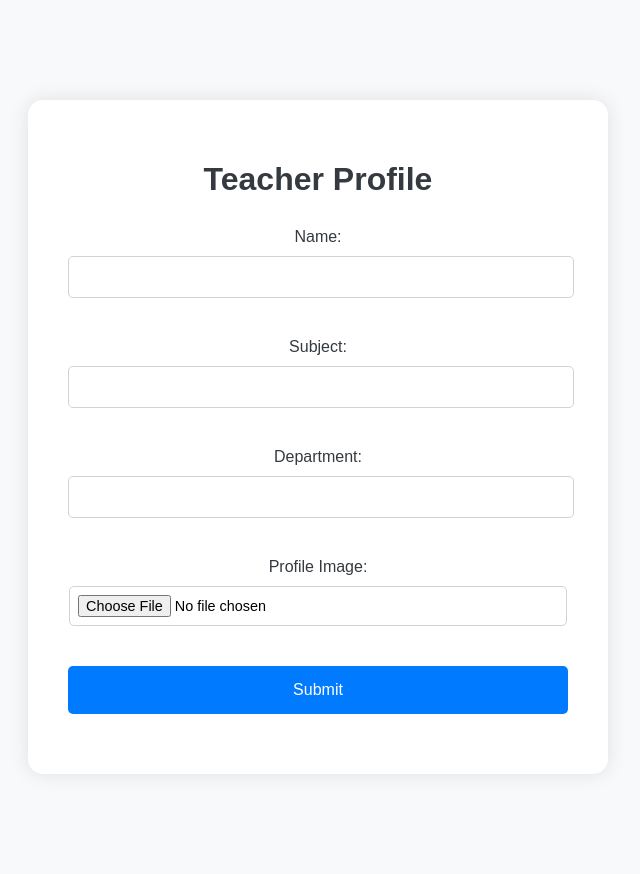
After one commit to MRC-ESA/esa-timetabling, a Flask app: page /teacher in a window 1280 px wide. The commit adds this page. Shown: the whole page, without its empty margins (322-962 px from the left). Run offline with Flask 3, Linux system fonts and the light colour scheme.

Commit message:
Add Teacher table

```diff
--- a/app.py
+++ b/app.py
@@ -1,9 +1,19 @@
-from flask import Flask, render_template, request, jsonify
+from flask import Flask, render_template, request, jsonify, redirect
 from flask_sqlalchemy import SQLAlchemy
+import os
+from werkzeug.utils import secure_filename
+
+ALLOWED_EXTENSIONS = {'png', 'jpg', 'jpeg', 'gif'}
+
+
+def allowed_file(filename):
+    return '.' in filename and filename.rsplit('.', 1)[1].lower() in ALLOWED_EXTENSIONS
+
 
 app = Flask(__name__)
 app.config['SQLALCHEMY_DATABASE_URI'] = 'sqlite:///bookings.db'
 app.config['SQLALCHEMY_TRACK_MODIFICATIONS'] = False
+app.config['UPLOAD_FOLDER'] = 'static/images/teachers'
 db = SQLAlchemy(app)
 
 
@@ -14,6 +24,14 @@ class Booking(db.Model):
     teacher = db.Column(db.String(80))
     date = db.Column(db.String(10))
     time = db.Column(db.String(10))
+
+
+class Teacher(db.Model):
+    id = db.Column(db.Integer, primary_key=True)
+    name = db.Column(db.String(80), nullable=False)
+    subject = db.Column(db.String(80), nullable=False)
+    department = db.Column(db.String(80), nullable=False)
+    image_filename = db.Column(db.String(120), nullable=True)
 
 
 @app.route("/")
@@ -65,5 +83,34 @@ def show_appointments(teacher_name):
     return render_template('appointments.html', appointments=appointments)
 
 
+@app.route('/teacher', methods=['GET', 'POST'])
+def create_or_edit_teacher():
+    teacher = None
+    if request.method == 'POST':
+        name = request.form.get('name')
+        subject = request.form.get('subject')
+        department = request.form.get('department')
+        image = request.files.get('image')
+        filename = None
+
+        if image and allowed_file(image.filename):
+            filename = secure_filename(image.filename)
+            image.save(os.path.join(app.config['UPLOAD_FOLDER'], filename))
+
+        teacher = Teacher(name=name, subject=subject,
+                          department=department, image_filename=filename)
+        db.session.add(teacher)
+        db.session.commit()
+
+        return redirect(url_for('create_or_edit_teacher'))
+
+    return render_template('teacher_form.html', teacher=teacher)
+
+
+@app.route('/uploads/<filename>')
+def uploaded_file(filename):
+    return send_from_directory(app.config['UPLOAD_FOLDER'], filename)
+
+
 if __name__ == "__main__":
     app.run(debug=True)
--- a/static/styles/main.css
+++ b/static/styles/main.css
@@ -90,3 +90,36 @@ h2 {
 #booking-details li strong {
   color: #222;
 }
+
+.submit-button {
+  display: block;
+  width: 100%;
+  padding: 15px;
+  background-color: #007bff;
+  border: none;
+  border-radius: 5px;
+  color: #fff;
+  font-size: 1em;
+  cursor: pointer;
+  transition: background-color 0.3s;
+  text-align: center;
+  margin-top: 20px;
+}
+
+.submit-button:hover {
+  background-color: #0056b3;
+}
+
+input[type='file'] {
+  border: 1px solid #ced4da;
+  padding: 8px;
+  font-size: 0.9em;
+  background-color: #ffffff;
+  border-radius: 5px;
+}
+
+img {
+  margin-top: 20px;
+  border-radius: 8px;
+  box-shadow: 0 0 15px rgba(0, 0, 0, 0.1);
+}
--- a/templates/index.html
+++ b/templates/index.html
@@ -17,10 +17,10 @@
   </head>
   <body>
     <h2>Enter Teacher's Name</h2>
-    <form action="/show_appointments/" method="get">
+    <form id="teacherForm">
       <label for="teacher_name">Teacher Name:</label>
       <input type="text" id="teacher_name" name="teacher_name" required />
-      <button type="submit">Show Appointments</button>
+      <button type="submit" id="find-teacher">Show Appointments</button>
     </form>
 
     <div class="container">
--- /dev/null
+++ b/templates/teacher_form.html
@@ -0,0 +1,36 @@
+<!DOCTYPE html>
+<html>
+  <head>
+    <title>Teacher Profile</title>
+    <link
+      rel="stylesheet"
+      href="{{ url_for('static', filename='styles/main.css') }}"
+    />
+  </head>
+  <body>
+    <div class="container">
+      <h1>Teacher Profile</h1>
+      <form action="/teacher" method="post" enctype="multipart/form-data">
+        <label for="name">Name:</label>
+        <input type="text" name="name" required /><br />
+
+        <label for="subject">Subject:</label>
+        <input type="text" name="subject" required /><br />
+
+        <label for="department">Department:</label>
+        <input type="text" name="department" required /><br />
+
+        <label for="image">Profile Image:</label>
+        <input type="file" name="image" />
+        {% if teacher and teacher.image_filename %}
+        <img
+          src="{{ url_for('static', filename='images/teachers/' + teacher.image_filename) }}"
+          width="100"
+        /><br />
+        {% endif %}
+
+        <input type="submit" value="Submit" class="submit-button" />
+      </form>
+    </div>
+  </body>
+</html>
```
Also changed, not shown: static/scripts/main-script.js (+12 -1 lines), static/images/teachers/whale.png (added).
